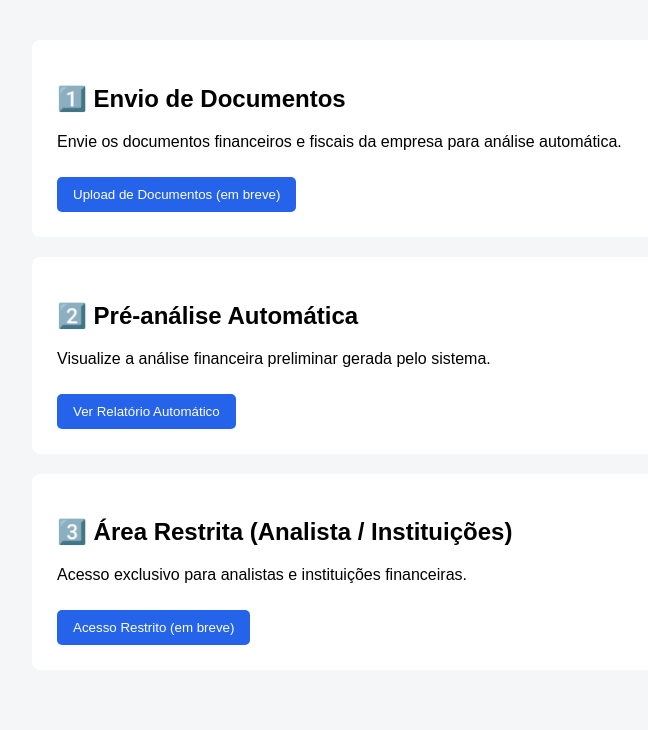
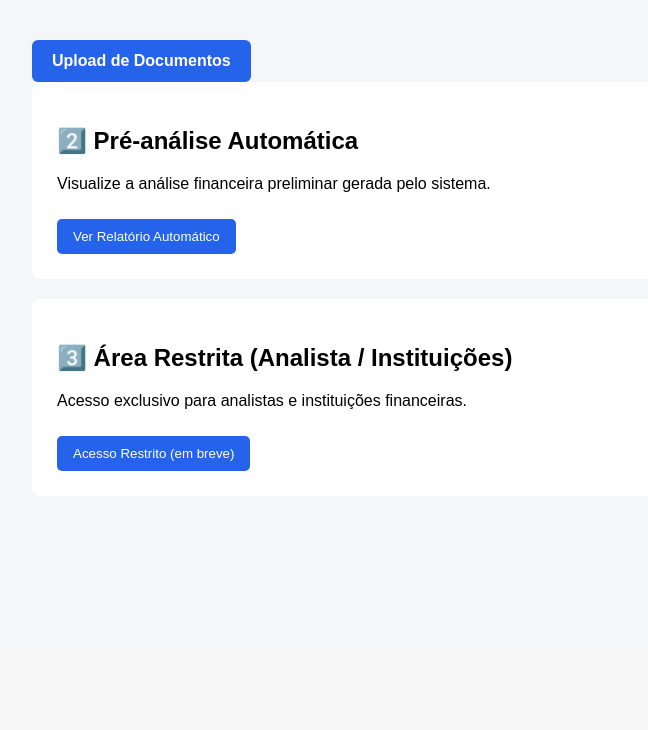
Before and after one commit to negociacoesluizbsb-lgtm/api-smart, a FastAPI app: page / in a window 1280 px wide. Shown: the part 154-884 px from the top of the page, without its empty margins (158-806 px from the left). After the commit the page ends 625 px from the top, so only its background shows below. Run offline with FastAPI, Linux system fonts and the light colour scheme.

Commit message:
Update index.html

```diff
--- a/templates/index.html
+++ b/templates/index.html
@@ -49,11 +49,17 @@
 
 <main>
 
-    <div class="card">
-        <h2>1️⃣ Envio de Documentos</h2>
-        <p>Envie os documentos financeiros e fiscais da empresa para análise automática.</p>
-        <button disabled>Upload de Documentos (em breve)</button>
-    </div>
+   <a href="/upload" style="
+    display: inline-block;
+    padding: 12px 20px;
+    background-color: #2563eb;
+    color: white;
+    text-decoration: none;
+    border-radius: 6px;
+    font-weight: bold;
+">
+    Upload de Documentos
+</a>
 
     <div class="card">
         <h2>2️⃣ Pré-análise Automática</h2>
```
